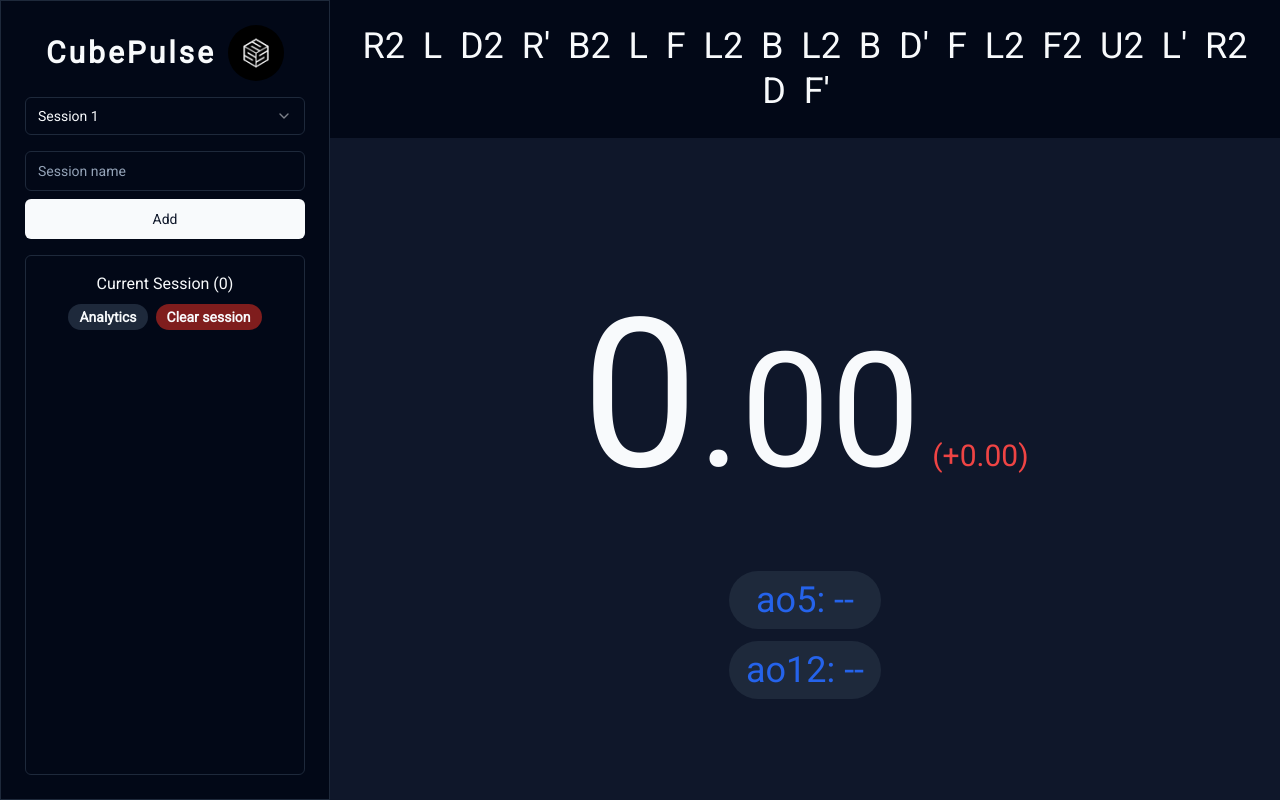
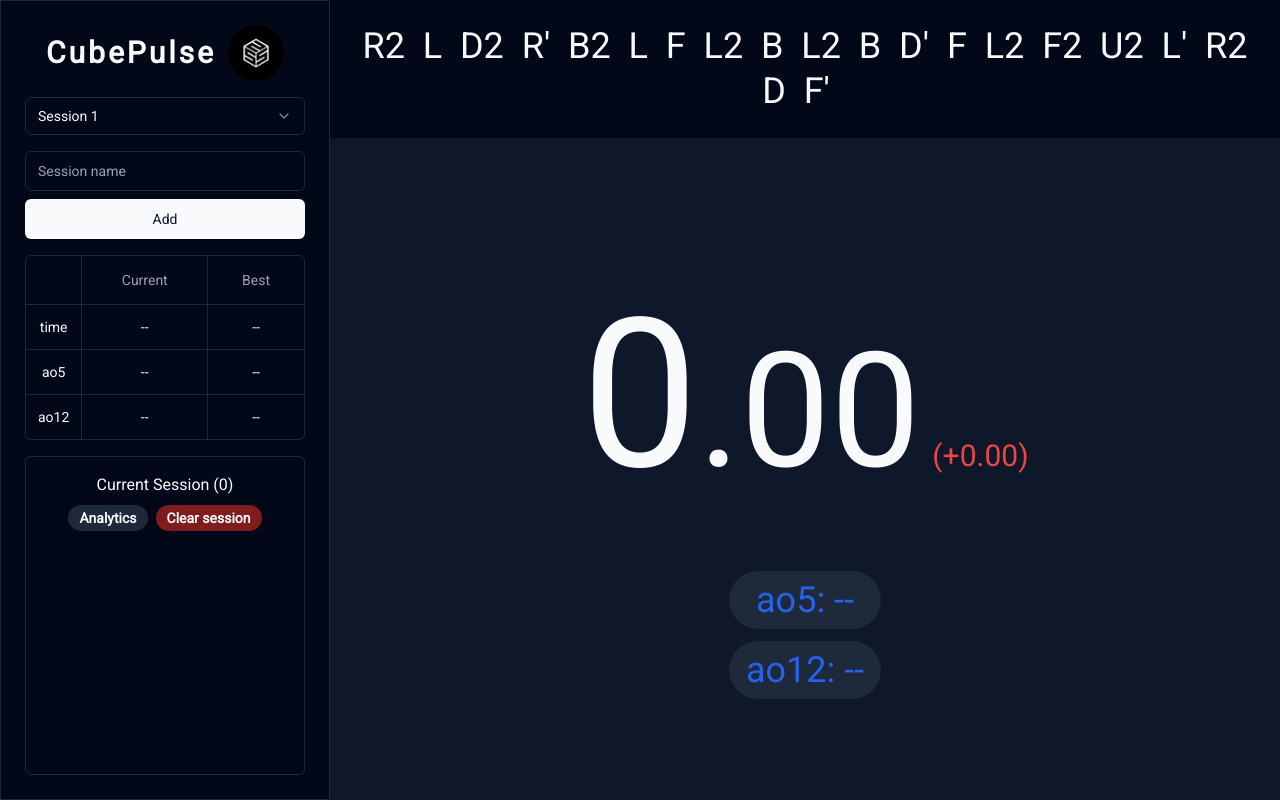
Before and after one commit to debanjan-2002/cube-pulse, a Next.js app: page /timer/13b56b64-14df-4efa-8edf-567d80291c27 in a window 1280 px wide. Built offline with nearby package versions, Linux system fonts and the light colour scheme.

Commit message:
Added table to show some analytics in time page

```diff
--- /dev/null
+++ b/app/components/SideBar/CurrentTimes/DataTable.tsx
@@ -0,0 +1,23 @@
+import { Table, TableHead, TableHeader, TableRow } from "@/components/ui/table";
+import DataTableBody from "./DataTableBody";
+
+const DataTable = () => {
+    return (
+        <div className="border rounded-md">
+            <Table>
+                <TableHeader>
+                    <TableRow>
+                        <TableHead className="w-[50px] "></TableHead>
+                        <TableHead className="text-center border-x">
+                            Current
+                        </TableHead>
+                        <TableHead className="text-center">Best</TableHead>
+                    </TableRow>
+                </TableHeader>
+                <DataTableBody />
+            </Table>
+        </div>
+    );
+};
+
+export default DataTable;
--- /dev/null
+++ b/app/components/SideBar/CurrentTimes/DataTableBody.tsx
@@ -0,0 +1,50 @@
+"use client";
+
+import { useTimer } from "@/app/hooks/useTimer";
+import { TableBody, TableCell, TableRow } from "@/components/ui/table";
+import React from "react";
+
+const DataTableBody = () => {
+    const { getAverage, getPRSingle, getSessionTimes, getAveragePR } =
+        useTimer();
+
+    const sessionTimes = getSessionTimes();
+
+    const data = [
+        {
+            property: "time",
+            current: sessionTimes.length === 0 ? "--" : sessionTimes[0],
+            best: getPRSingle()
+        },
+        {
+            property: "ao5",
+            current: getAverage(5),
+            best: getAveragePR(5)
+        },
+        {
+            property: "ao12",
+            current: getAverage(12),
+            best: getAveragePR(12)
+        }
+    ];
+
+    return (
+        <TableBody>
+            {data.map(data => (
+                <TableRow key={data.property}>
+                    <TableCell className="font-medium text-center p-3">
+                        {data.property}
+                    </TableCell>
+                    <TableCell className="text-center border-x p-3">
+                        {data.current}
+                    </TableCell>
+                    <TableCell className="text-center p-3">
+                        {data.best}
+                    </TableCell>
+                </TableRow>
+            ))}
+        </TableBody>
+    );
+};
+
+export default DataTableBody;
--- a/app/components/SideBar/SideBar.tsx
+++ b/app/components/SideBar/SideBar.tsx
@@ -2,6 +2,7 @@ import Image from "next/image";
 import CurrentTimes from "./CurrentTimes/CurrentTimes";
 import Session from "./Session/Session";
 import logo from "../../../public/logo.jpg";
+import DataTable from "./CurrentTimes/DataTable";
 
 const SideBar = () => {
     return (
@@ -13,6 +14,7 @@ const SideBar = () => {
                 </div>
             </div>
             <Session />
+            <DataTable />
             <CurrentTimes />
         </div>
     );
```
